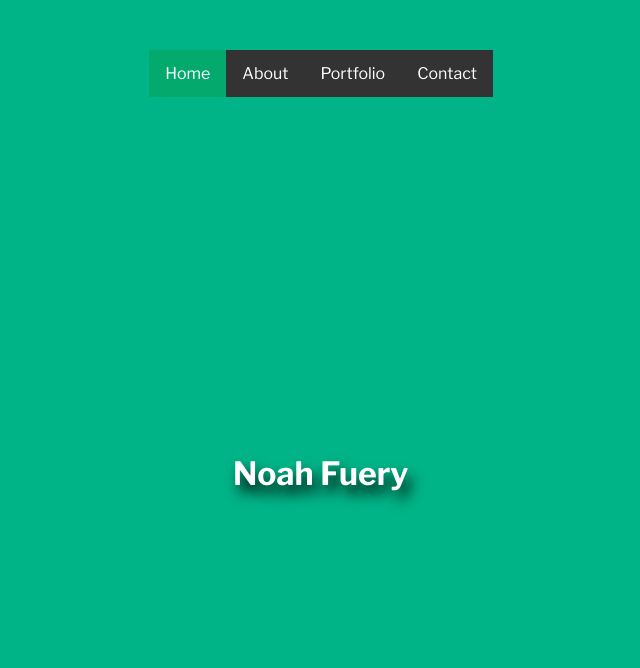
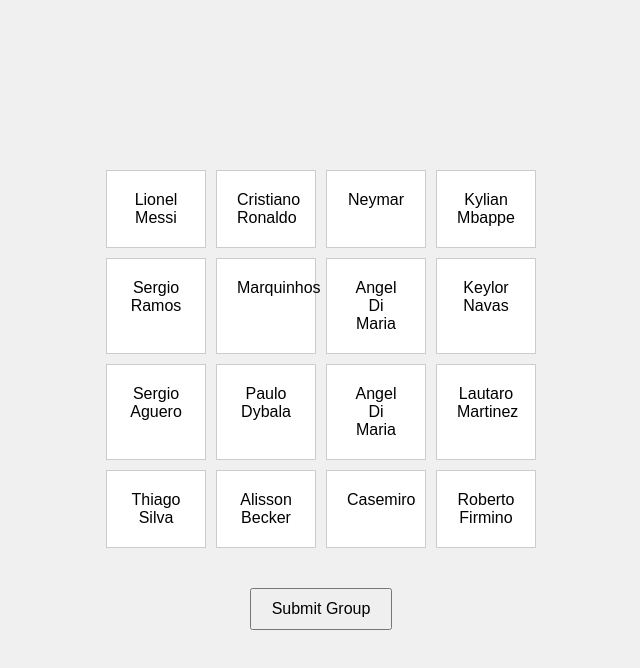
Before and after one commit to nfuery/nfuery.github.io, a plain HTML site: page index.html in a window 1280 px wide. Shown: the whole page, without its empty margins (319-959 px from the left). Drawn offline with nearby package versions, Linux system fonts and the light colour scheme.

Commit message:
Starting Connections game

```diff
--- a/index.html
+++ b/index.html
@@ -3,17 +3,16 @@
 <head>
     <meta charset="UTF-8">
     <meta name="viewport" content="width=device-width, initial-scale=1.0">
-    <title>Noah Fuery</title>
-    <link rel="stylesheet" href="style.css">
-    <link href="https://fonts.googleapis.com/css2?family=Libre+Franklin:wght@400;700&display=swap" rel="stylesheet">
+    <title>Soccer Player Connections Game</title>
+    <link rel="stylesheet" href="styles.css">
 </head>
 <body>
-    <ul>
-        <li><a class="active" href="index.html">Home</a></li>
-        <li><a href="about.html">About</a></li>
-        <li><a href="portfolio.html">Portfolio</a></li>
-        <li><a href="contact.html">Contact</a></li>
-    </ul>
-    <h1>Noah Fuery</h1>
+    <div class="game-container">
+        <div id="player-grid" class="grid"></div>
+        <div id="selected-group" class="selected-group"></div>
+        <button id="submit-group">Submit Group</button>
+        <div id="feedback"></div>
+    </div>
+    <script src="script.js"></script>
 </body>
 </html>
--- /dev/null
+++ b/script.js
@@ -0,0 +1,74 @@
+// script.js
+
+const players = [
+    { name: "Lionel Messi", group: "Forwards" },
+    { name: "Cristiano Ronaldo", group: "Forwards" },
+    { name: "Neymar", group: "Forwards" },
+    { name: "Kylian Mbappe", group: "Forwards" },
+    { name: "Sergio Ramos", group: "PSG Players" },
+    { name: "Marquinhos", group: "PSG Players" },
+    { name: "Angel Di Maria", group: "PSG Players" },
+    { name: "Keylor Navas", group: "PSG Players" },
+    { name: "Sergio Aguero", group: "Argentinian Players" },
+    { name: "Paulo Dybala", group: "Argentinian Players" },
+    { name: "Angel Di Maria", group: "Argentinian Players" },
+    { name: "Lautaro Martinez", group: "Argentinian Players" },
+    { name: "Thiago Silva", group: "Brazilian Players" },
+    { name: "Alisson Becker", group: "Brazilian Players" },
+    { name: "Casemiro", group: "Brazilian Players" },
+    { name: "Roberto Firmino", group: "Brazilian Players" }
+];
+
+const playerGrid = document.getElementById('player-grid');
+const selectedGroup = document.getElementById('selected-group');
+const feedback = document.getElementById('feedback');
+let selectedPlayers = [];
+
+// Initialize the player grid
+function initializeGrid() {
+    players.forEach((player, index) => {
+        const playerDiv = document.createElement('div');
+        playerDiv.textContent = player.name;
+        playerDiv.dataset.index = index;
+        playerDiv.addEventListener('click', () => selectPlayer(index));
+        playerGrid.appendChild(playerDiv);
+    });
+}
+
+// Handle player selection
+function selectPlayer(index) {
+    const player = players[index];
+    if (selectedPlayers.length < 4 && !selectedPlayers.includes(player)) {
+        selectedPlayers.push(player);
+        updateSelectedGroup();
+    }
+}
+
+// Update the selected group display
+function updateSelectedGroup() {
+    selectedGroup.innerHTML = '';
+    selectedPlayers.forEach(player => {
+        const playerDiv = document.createElement('div');
+        playerDiv.textContent = player.name;
+        selectedGroup.appendChild(playerDiv);
+    });
+}
+
+// Check if the selected group is correct
+function checkGroup() {
+    if (selectedPlayers.length === 4) {
+        const group = selectedPlayers[0].group;
+        const isCorrect = selectedPlayers.every(player => player.group === group);
+        feedback.textContent = isCorrect ? 'Correct Group!' : 'Incorrect Group. Try Again.';
+        selectedPlayers = [];
+        updateSelectedGroup();
+    } else {
+        feedback.textContent = 'Please select 4 players.';
+    }
+}
+
+// Add event listener to submit button
+document.getElementById('submit-group').addEventListener('click', checkGroup);
+
+// Initialize the game
+initializeGrid();
--- a/style.css
+++ /dev/null
@@ -1,71 +0,0 @@
-body {
-    background-color: #00B487;
-    color: #ffffff; /* White text */
-    font-family: 'Libre Franklin', Arial, sans-serif;
-    margin: 0;
-    padding-top: 50px; /* Make space for the navigation bar */
-    display: flex;
-    justify-content: center; /* Center horizontally */
-    align-items: center; /* Center vertically */
-    height: 100vh; /* Full viewport height */
-    flex-direction: column; /* Stack elements vertically */
-}
-
-h1 {
-    color: white;
-    text-shadow: 5px 9px 14px #000000;
-    animation: Entrance 2s ease 0s 1 normal forwards; /* Apply the animation directly to h1 */
-    margin-top: auto; /* Push h1 to be centered in the remaining space */
-    margin-bottom: auto;
-}
-
-/* Keyframes for the entrance animation */
-@keyframes Entrance {
-    0% {
-        opacity: 0;
-        transform: translateY(-250px) rotate(-200deg);
-    }
-    100% {
-        opacity: 1;
-        transform: translateY(0) rotate(0deg);
-    }
-}
-
-ul {
-    list-style-type: none;
-    margin: 0;
-    padding: 0;
-    overflow: hidden;
-    background-color: #333;
-}
-
-li {
-    float: left;
-}
-
-li a {
-    display: block;
-    color: white;
-    text-align: center;
-    padding: 14px 16px;
-    text-decoration: none;
-}
-
-li a:hover:not(.active) {
-    background-color: #111;
-}
-
-.active {
-    background-color: #04AA6D;
-}
-
-
-.carousel {
-  display: flex;
-  overflow: auto;
-  scroll-snap-type: x mandatory; /* <- the important piece */
-}
-.carousel .item {
-   flex-shrink: 0;
-   scroll-snap-align: start; /* <- the other important piece */
-}
--- /dev/null
+++ b/styles.css
@@ -0,0 +1,42 @@
+/* styles.css */
+
+body {
+    font-family: Arial, sans-serif;
+    display: flex;
+    justify-content: center;
+    align-items: center;
+    height: 100vh;
+    margin: 0;
+    background-color: #f0f0f0;
+}
+
+.game-container {
+    text-align: center;
+}
+
+.grid {
+    display: grid;
+    grid-template-columns: repeat(4, 100px);
+    gap: 10px;
+    margin-bottom: 20px;
+}
+
+.grid div, .selected-group div {
+    padding: 20px;
+    background-color: white;
+    border: 1px solid #ccc;
+    cursor: pointer;
+    user-select: none;
+}
+
+.selected-group {
+    display: flex;
+    justify-content: center;
+    margin-bottom: 20px;
+}
+
+button {
+    padding: 10px 20px;
+    font-size: 16px;
+    cursor: pointer;
+}
```
Also changed, not shown: about.html (deleted), contact.html (deleted), portfolio.html (deleted).
